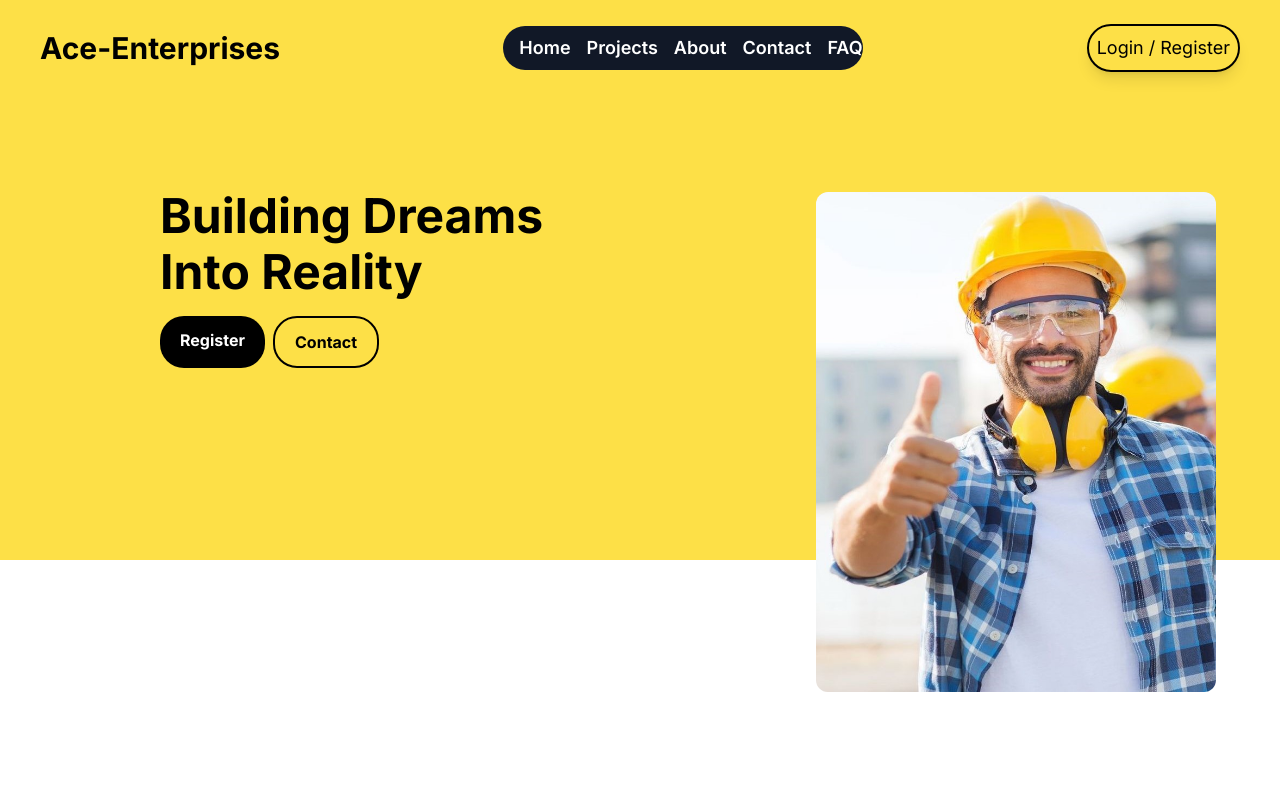
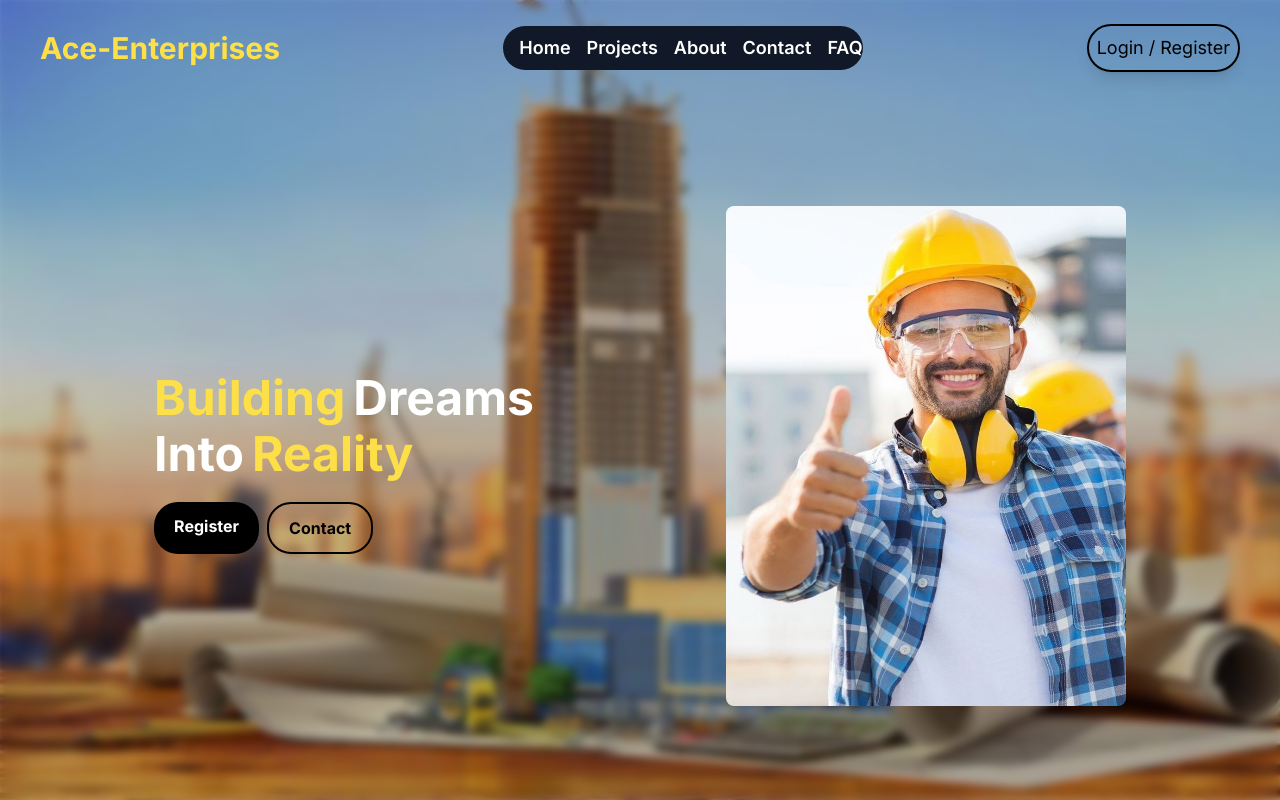
Before and after one commit to rohitbedwal9/ace-enterprises, a Next.js app: page /home in a window 1280 px wide. Shown: the top 800 px of the page. Built offline with nearby package versions, Linux system fonts and the light colour scheme.

Commit message:
redesign the landing page

```diff
--- a/src/app/home/page.js
+++ b/src/app/home/page.js
@@ -1,8 +1,8 @@
-import {  Banner ,Projects, Services, Contact, Footer, Statics} from "@/components";
+import {Banner ,Projects, Services, Contact, Footer, Statics} from "@/components";
 
 export default function Home() {
   return (
-    <main className="flex flex-col items-center  ">
+    <main className="flex flex-col items-center">
       <Banner />
       <Statics />
       <Projects />
--- a/src/components/banner/index.js
+++ b/src/components/banner/index.js
@@ -4,32 +4,47 @@ import { Statics } from "../statics";
 
 export const Banner = () => {
   return (
-    <div className="w-full md:h-screen gap-2 bg-white">
-      <div className=" bg-yellow-300 text-black h-[70%] flex flex-col  ">
+    <div className="w-full">
+      <div className="w-full h-screen md:h-screen bg-[url('/images/construction-background2.jpeg')] bg-no-repeat bg-cover">
+      <div className="backdrop-blur-sm h-full">
         <Navbar />
-        <div className="content ml-20 md:ml-40 mb-20  mt-20 md:mt-24 flex flex-col gap-5 justify-center items-start">
+        <div className="w-full bg-transparent flex flex-col-reverse gap-10 md:gap-20  justify-center items-center md:flex-row h-[90%]">
+          <div className="content  md:ml-30 md:mb-20  md:mt-24 flex flex-col gap-6 justify-center items-start">
             <h1 className="text-3xl sm:text-4xl md:text-5xl font-bold  flex flex-col gap-2 justify-center items-start">
-            <span>Building Dreams</span> <span className="">Into Reality</span>
+              <span className="flex gap-2 md:w-max w-full justify-center items-center">
+                <span className="text-yellow-300">Building</span>
+                <span className="text-white"> Dreams</span>
+              </span>
+              <span className="flex gap-2 w-full md:w-max items-center justify-center">
+                <span className="text-white">Into</span>
+                <span className="text-yellow-300">Reality</span>
+              </span>
             </h1>
             <div className="flex gap-2">
-            <button className="bg-black hover:bg-gray-900 text-white font-bold px-5 py-3 rounded-3xl flex gap-2 items-start">
+              <button className="bg-black hover:bg-gray-800 text-white font-bold px-5 py-3 rounded-3xl flex gap-2 items-start">
                 <span>Register</span>
               </button>
-            <button className="bg-transparent border-2 text-black border-black hover:text-white hover:bg-gray-900  font-bold px-5 py-3 rounded-3xl flex gap-2 items-center">
+              <button className="bg-transparent border-2 text-black border-black hover:text-white hover:bg-gray-800  font-bold px-5 py-3 rounded-3xl flex gap-2 items-center">
                 <span>Contact</span>
               </button>
             </div>
           </div>
-      </div>
-      <div className="image flex md:absolute relative bottom-10 md:top-48 md:right-16 justify-center md:justify-end w-full">
+
+          <div id="wrk" className="image flex  justify-center md:ml-28   w-max">
             <Image
               src="/images/construction-worker.jpg"
-          className=" w-[250px] h-[300px] rounded-xl md:w-[400px] md:h-[500px] "
+              className=" w-[240px] h-[300px] md:w-[400px] md:h-[500px] rounded-lg"
               width={400}
               height={500}
               alt="Banner"
             />
           </div>
         </div>
+      </div>
+    </div>
+    </div>
+
+
+
   );
 };
--- a/src/components/navbar/index.js
+++ b/src/components/navbar/index.js
@@ -15,7 +15,7 @@ export const Navbar = () => {
         setIsLogin(!isLogin);
     }
     return (
-        < div className="flex flex-col  w-full">
+        < div className="flex flex-col w-full">
             <div className="navbar flex bg-transparent justify-between items-center w-full pt-5 px-10 sm:py-6  " >
                 <div className="md:hidden">
                     <button style={{'display':showMe?'none':'block'}} title='Toggle Menu' onClick={toggle}>
@@ -25,7 +25,7 @@ export const Navbar = () => {
                         <CgClose size={25} />
                     </button>
                 </div>
-                <div className="logo hidden md:block text-xl sm:text-3xl  font-bold select-none">
+                <div className="logo hidden md:block text-xl sm:text-3xl text-yellow-300 font-bold select-none">
                     Ace-Enterprises
                 </div>
                 <div className="hidden md:flex text-lg w-[30%] justify-between bg-gray-900 p-2 rounded-3xl text-white">
@@ -45,9 +45,9 @@ export const Navbar = () => {
 
             </div>
             <div style={{display:showMe?"block":"none",
-            }} className="bg-gray-900 text-white w-max  rounded-xl p-10 z-10 fixed top-20 left-10" >
+            }} className="bg-gray-900 text-white w-max  rounded-xl p-10 z-10 fixed top-20 left-1" >
                 <div className='flex flex-col     gap-6 text-lg font-semibold'>
-                    <div className='w-max  text-xl     text-yellow-300'>
+                    <div className='w-max  text-xl  text-yellow-300'>
                         Ace-Enterprises
                     </div>
                     <Link href='/' className=' border-b-2 border-white  w-max hover:text-gray-300'>Home</Link>
--- a/src/components/statics/index.js
+++ b/src/components/statics/index.js
@@ -1,21 +1,21 @@
 export const Statics = () => {
   return (
-    <div className="flex flex-col gap-10 md:flex-row justify-around px-56 py-10 items-center w-full h-full md:h-56 bg-white">
+    <div className="flex flex-col w-full gap-10 md:flex-row justify-around md:px-56 py-10 items-center h-full md:h-56 bg-white">
       <div className="flex flex-col gap-2 justify-center  items-center">
-        <span className="text-5xl font-bold">350+</span>
-        <span className="text-2xl text-center ">Sucessfull Projects</span>
+        <span className="text-3xl sm:text-4xl md:text-5xl font-bold">350+</span>
+        <span className="text-xl sm:text-2xl text-center ">Sucessfull Projects</span>
       </div>
       <div className="flex flex-col gap-2 justify-center items-center">
-        <span className="text-5xl font-bold">24+</span>
-        <span className="text-2xl text-center">Team Members</span>
+        <span className="text-3xl sm:text-4xl md:text-5xl font-bold">24+</span>
+        <span className="text-xl sm:text-2xl text-center">Team Members</span>
       </div>
       <div className="flex flex-col gap-2 justify-center items-center">
-        <span className="text-5xl font-bold">50+</span>
-        <span className="text-2xl text-center">Happy Customers</span>
+        <span className="text-3xl sm:text-4xl md:text-5xl font-bold">50+</span>
+        <span className="text-xl sm:text-2xl text-center">Happy Customers</span>
       </div>
       <div className="flex flex-col gap-2 justify-center items-center">
-        <span className="text-5xl font-bold">100%</span>
-        <span className="text-2xl text-center">Client Satisfaction</span>
+        <span className="text-3xl sm:text-4xl md:text-5xl font-bold">100%</span>
+        <span className="text-xl sm:text-2xl text-center">Client Satisfaction</span>
       </div>
     </div>
   );
```
Also changed, not shown: public/images/construction-background2.jpeg (added). Lines whose indentation alone changed are shown as unchanged.
